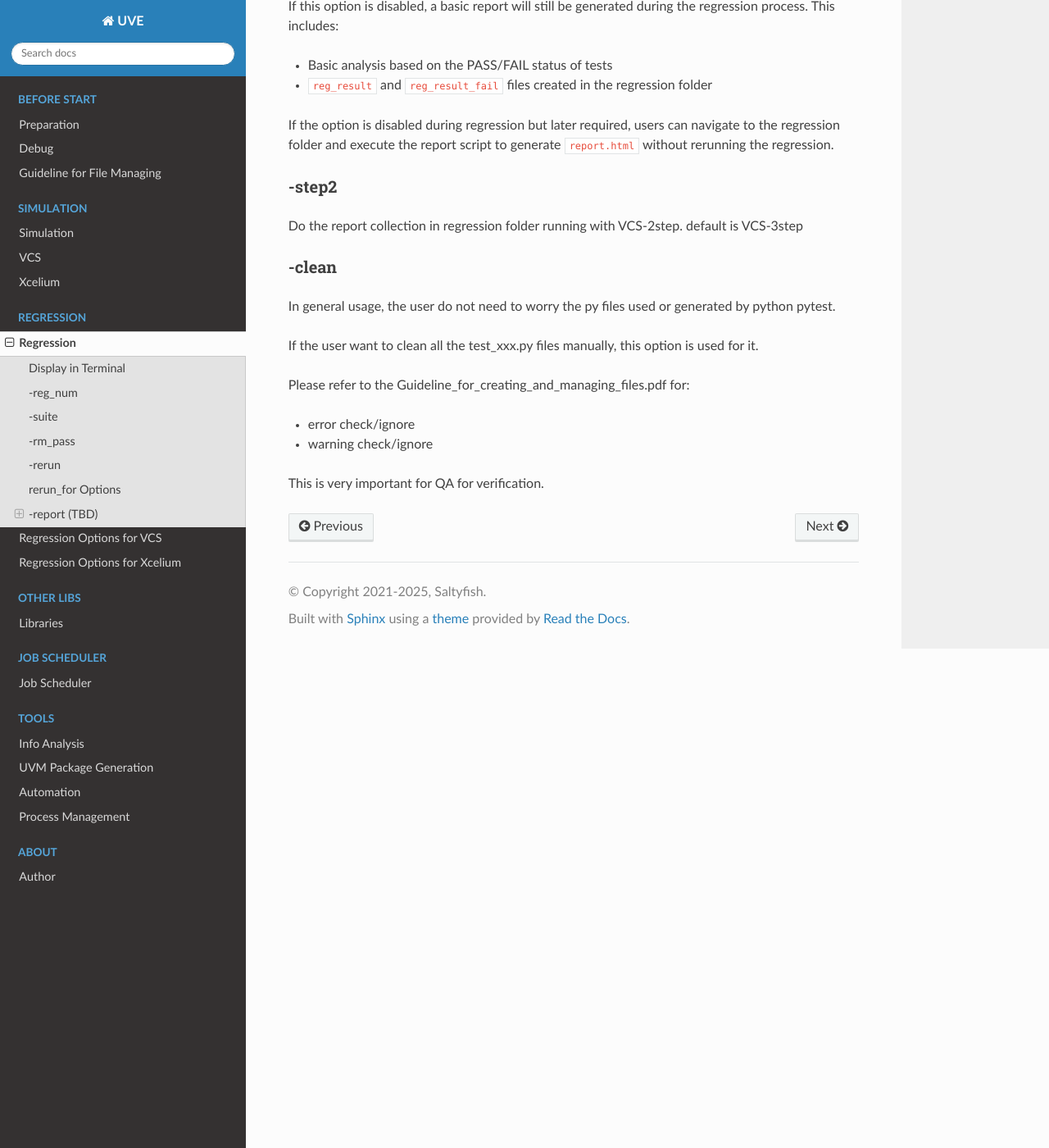
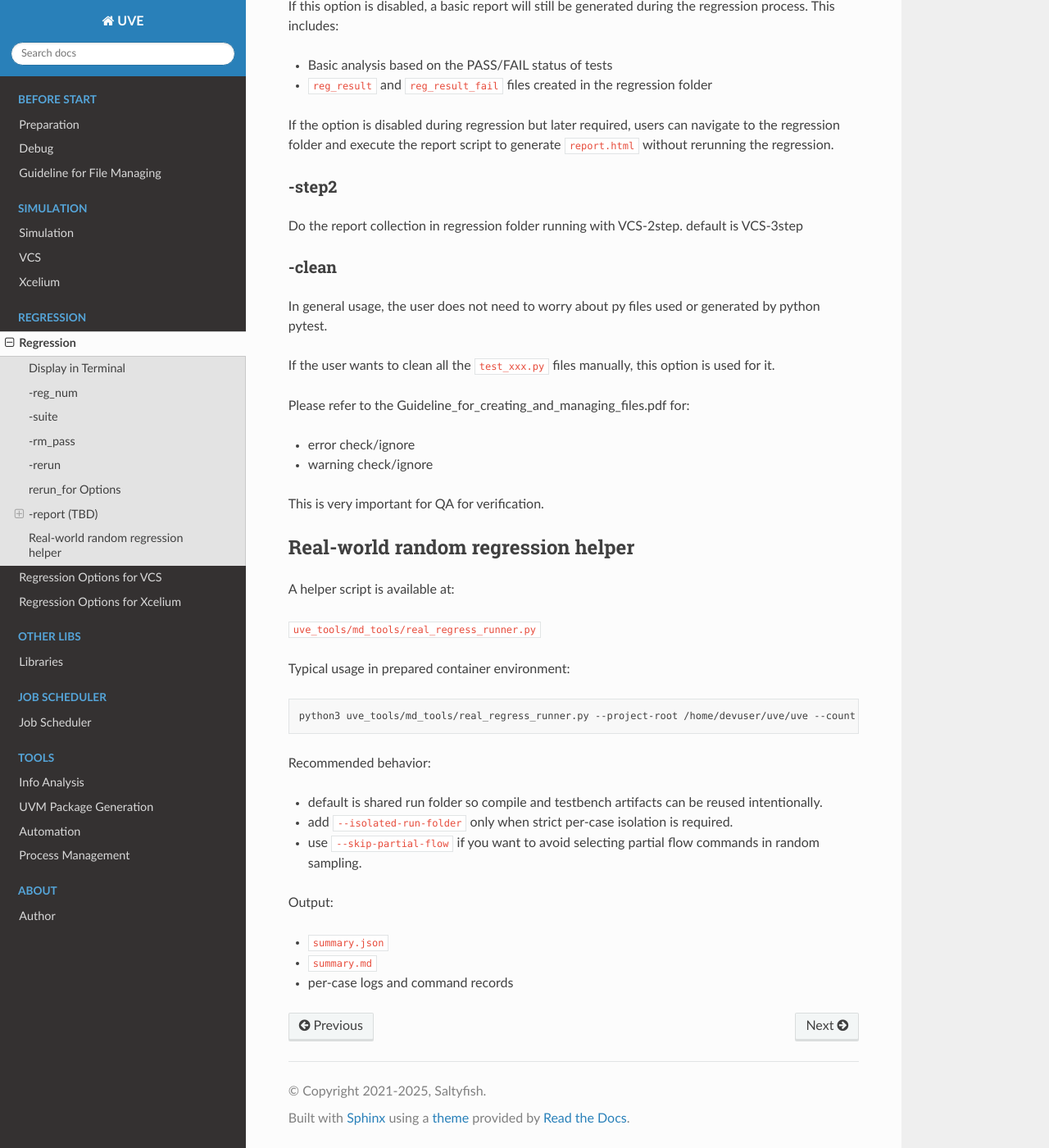
Before and after one commit to yzykevin/doc_uve, a Sphinx documentation site: the page built from docs/content_en/regression.md, in a window 1280 px wide and 1400 px high, scrolled down 3026 px. Shown: the whole window at 82% size. Built offline with Sphinx 7.4.7 and the Read the Docs theme 3.1.0, drawn with Linux system fonts in a browser that asks for light colours; comment, search, counter and statistics services are not loaded; some of the changed text lies outside the part shown.

Commit message:
update with bug fix

````diff
--- a/docs/content_en/regression.md
+++ b/docs/content_en/regression.md
@@ -58,7 +58,7 @@ Specifies the number of parallel regressions. Default is 5.
 
 **Caution:** Do not set the number too high to avoid overloading the server.
 
-Parallel running uses multiple processes on a single server. A higher number will result in faster regression time but higher system resource consumption. Please provide a reasonable number and ensure it does not disturb other engineers' work.
+Parallel running uses multiple processes on a single server. A higher number will result in faster regression time but higher system resource consumption. Please provide a reasonable number and ensure it does not disturb other engineers work.
 
 This can be used in combination with `-lsf`/`-slurm`.
 
@@ -121,9 +121,9 @@ Do the report collection in regression folder running with VCS-2step. default is
 
 ### -clean
 
-In general usage, the user do not need to worry the py files used or generated by python pytest.
+In general usage, the user does not need to worry about py files used or generated by python pytest.
 
-If the user want to clean all the test_xxx.py files manually, this option is used for it.
+If the user wants to clean all the `test_xxx.py` files manually, this option is used for it.
 
 Please refer to the Guideline_for_creating_and_managing_files.pdf for:
 
@@ -131,3 +131,27 @@ Please refer to the Guideline_for_creating_and_managing_files.pdf for:
 - warning check/ignore
 
 This is very important for QA for verification.
+
+## Real-world random regression helper
+
+A helper script is available at:
+
+`uve_tools/md_tools/real_regress_runner.py`
+
+Typical usage in prepared container environment:
+
+```terminal
+python3 uve_tools/md_tools/real_regress_runner.py --project-root /home/devuser/uve/uve --count 30 --mode real --tools all --setup-script auto --shell-mode auto
+```
+
+Recommended behavior:
+
+- default is shared run folder so compile and testbench artifacts can be reused intentionally.
+- add `--isolated-run-folder` only when strict per-case isolation is required.
+- use `--skip-partial-flow` if you want to avoid selecting partial flow commands in random sampling.
+
+Output:
+
+- `summary.json`
+- `summary.md`
+- per-case logs and command records
````
Also changed, not shown: docs/content_en/simulation.md (+22 -1 lines), docs/content_en/simulation_cdns.md (+10 -0 lines), docs/content_en/simulation_snps.md (+10 -0 lines).
